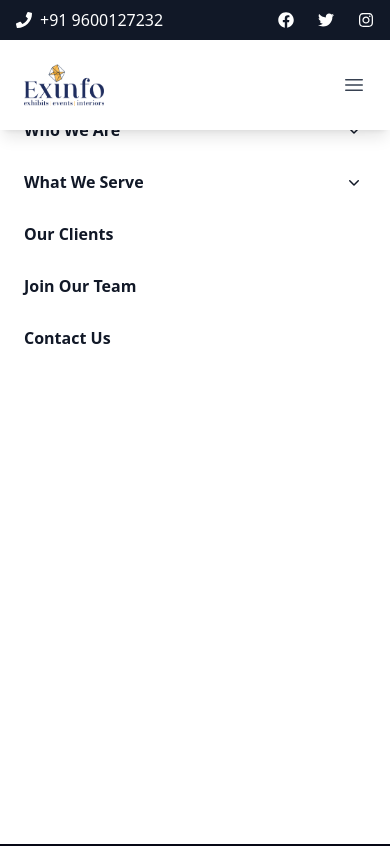
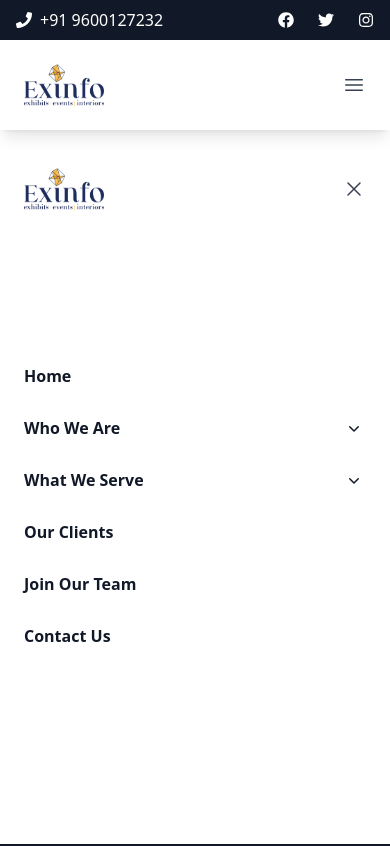
Before and after one commit to prakashrandy18/Exinfo, a Next.js app: page /gallery in a window 390 px wide. Both pictures are taken after a click on the button "Open main menu". Built offline with nearby package versions, Linux system fonts and the light colour scheme; grey boxes are pictures that could not be loaded.

Commit message:
menu fixed

```diff
--- a/src/components/Footer.jsx
+++ b/src/components/Footer.jsx
@@ -21,7 +21,7 @@ export default function Footer() {
       className="relative sm:h-[766px] md:h-[357px]"
       style={{ clipPath: 'polygon(0% 0%, 100% 0%, 100% 100%, 0% 100%)' }}
     >
-      <div className="relative sm:h-[calc(100vh+766px)] md:h-[calc(100vh+357px)] -top-[100vh]">
+      <div className="relative sm:h-[calc(100vh+766px)] md:h-[calc(100vh+357px)] md:-top-[100vh]">
         <div className="sm:h-[766px] md:h-[357px] sticky sm:top-[calc(100vh-766px)] md:top-[calc(100vh-357px)]">
           <footer className="bg-gray-900 text-white">
             <FooterItems />
--- a/src/components/Header/NavBar.jsx
+++ b/src/components/Header/NavBar.jsx
@@ -276,14 +276,15 @@ export default function Example() {
       >
         <div className="fixed inset-0 z-10" />
         <DialogPanel className="fixed inset-y-0 right-0 z-10 w-full overflow-y-auto bg-white px-6 py-6 sm:max-w-sm sm:ring-1 sm:ring-gray-900/10">
-          <div className="flex items-center justify-between">
+          <div className="flex pt-36 items-center justify-between">
             <a href="#" className="-m-1.5 p-1.5">
               <span className="sr-only">Your Company</span>
-              <img
+              <Logo />
+              {/* <img
                 alt=""
                 src="https://tailwindui.com/img/logos/mark.svg?color=indigo&shade=600"
                 className="h-8 w-auto"
-              />
+              /> */}
             </a>
             <button
               type="button"
@@ -294,7 +295,7 @@ export default function Example() {
               <XMarkIcon aria-hidden="true" className="h-6 w-6" />
             </button>
           </div>
-          <div className="mt-30 flow-root">
+          <div className="pt-36 flow-root">
             <div className="-my-6 mt-30 divide-y divide-gray-500/10">
               <div className="space-y-2 py-6">
                 <a
```
